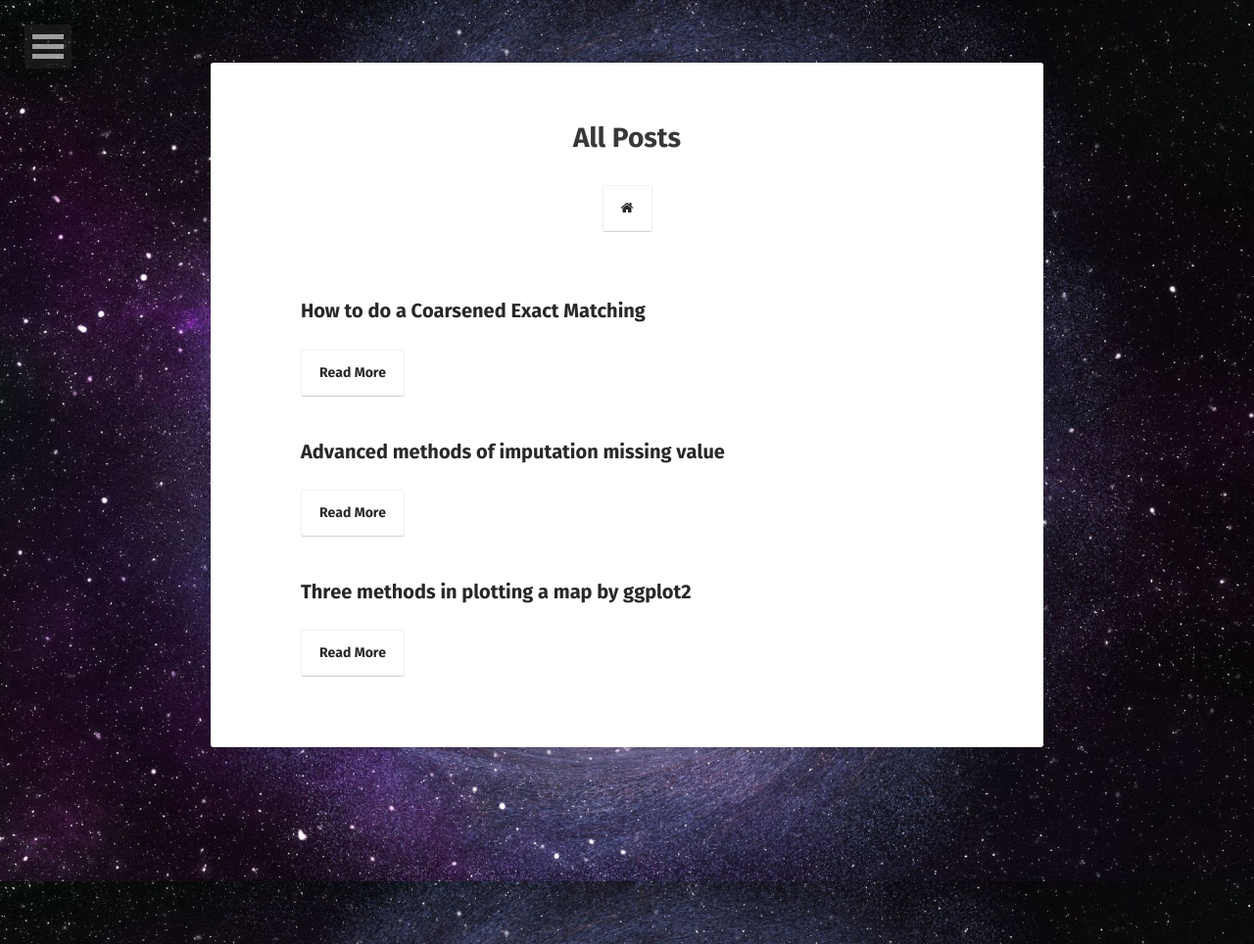
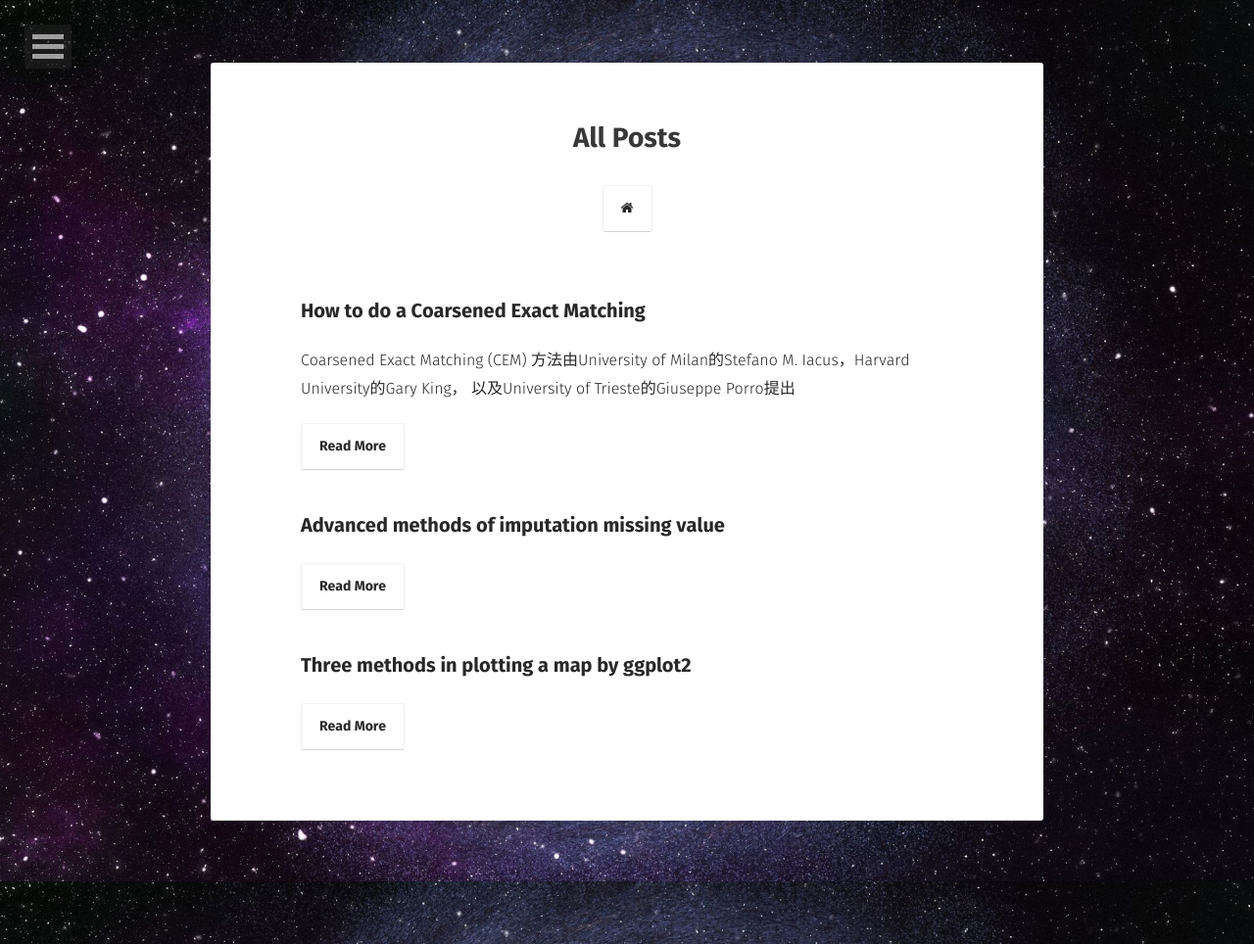
Before and after one commit to shumchi/shumchi.github.io, a Jekyll site: the page built from posts/index.md, in a window 1280 px wide. Shown: the whole page at 98% size. Built offline with Jekyll 4.4.1, drawn with Linux system fonts in a browser that asks for light colours; some web fonts are replaced.

Commit message:
Update 2019-04-14-How-to-do-a-Coarsened-Exact-Matching.md

```diff
--- a/_posts/2019-04-14-How-to-do-a-Coarsened-Exact-Matching.md
+++ b/_posts/2019-04-14-How-to-do-a-Coarsened-Exact-Matching.md
@@ -2,7 +2,8 @@
 layout: post
 title:  "How to do a Coarsened Exact Matching"
 date:   2019-04-14 16:42:00
-excerpt: ""
+excerpt: "Coarsened Exact Matching (CEM) 方法由University of Milan的Stefano M.
+          Iacus，Harvard University的Gary King， 以及University of Trieste的Giuseppe Porro提出"
 author: Chi Shen
 tags: [R, CEM, Matching]
 feature: https://img.huffingtonpost.com/asset/578782b91a00002700dd151c.jpeg
@@ -17,7 +18,7 @@ comments: true
 > distribution of the pre-treatment confounders between the treated and
 > control groups."
 
-> ----- Stuart, Elizabeth A. (2010)
+>                                       ----- Stuart, Elizabeth A. (2010)
 
 ------------------------------------------------------------------------
 
```
